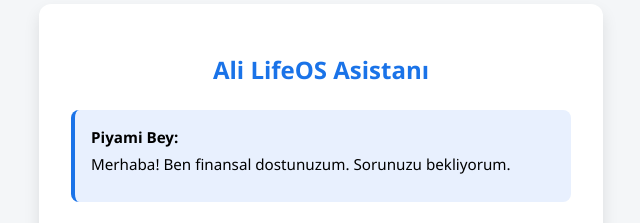
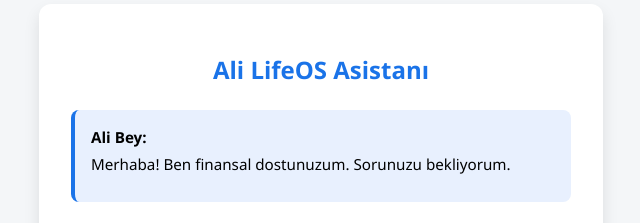
Before and after one commit to piyamijj/Finans, a plain HTML site: page index.html in a window 1280 px wide. Shown: the part 166-389 px from the top of the page, 319-959 px from the left. Drawn offline with Linux system fonts and the light colour scheme.

Commit message:
Update index.html

```diff
--- a/index.html
+++ b/index.html
@@ -22,7 +22,7 @@
         <h1>Ali LifeOS Asistanı</h1>
 
         <div class="response-area">
-            <strong style="display:block; margin-bottom:5px;">Piyami Bey:</strong>
+            <strong style="display:block; margin-bottom:5px;">Ali Bey:</strong>
             <span id="responseText">Merhaba! Ben finansal dostunuzum. Sorunuzu bekliyorum.</span>
         </div>
 
```
